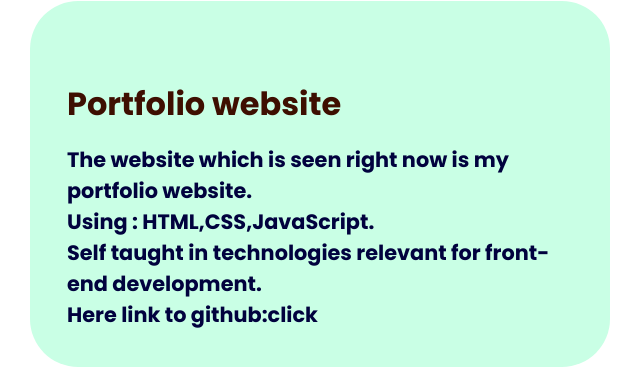
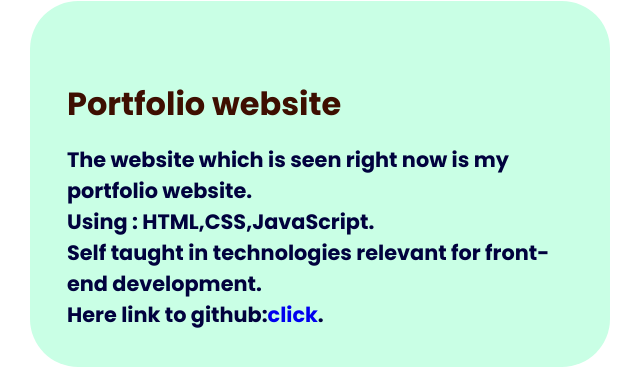
Before and after one commit to sivapriya568/Portfolio-Website_SP, a plain HTML site: page index.html in a window 1280 px wide. Shown: the part 3795-4175 px from the top of the page, 10-650 px from the left. Drawn offline with nearby package versions, Linux system fonts and the light colour scheme.

Commit message:
index.html

```diff
--- a/index.html
+++ b/index.html
@@ -184,7 +184,7 @@
                         <p>The website which is seen right now is my portfolio website.<br />
                             Using : HTML,CSS,JavaScript.<br />
                             Self taught in technologies relevant for front-end development.<br />
-                            Here link to github:click
+                            Here link to github:<a href="https://github.com/sivapriya568/Portfolio-Website_SP">click</a>.
                         </p>
                     </div>
                 </div>
```
